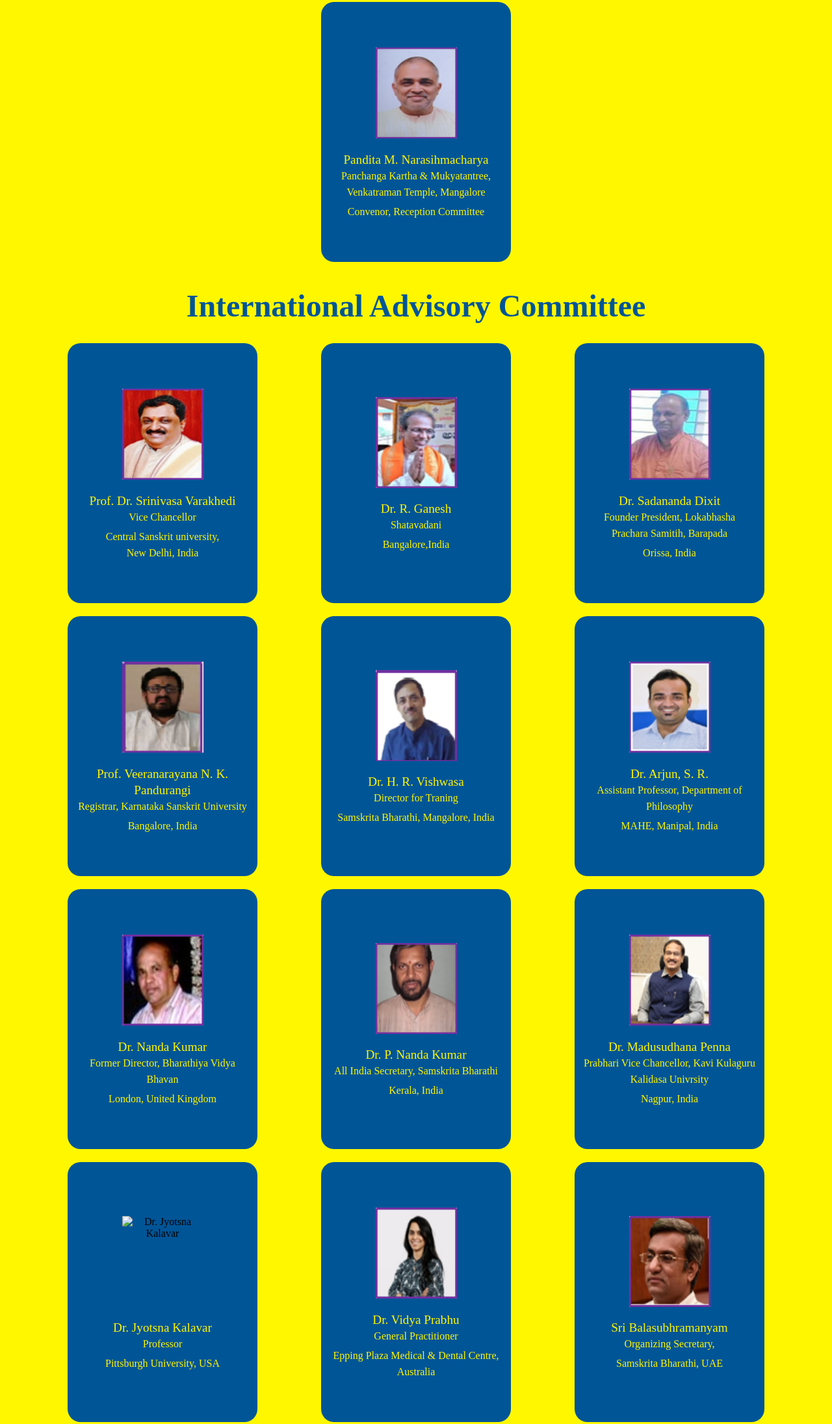
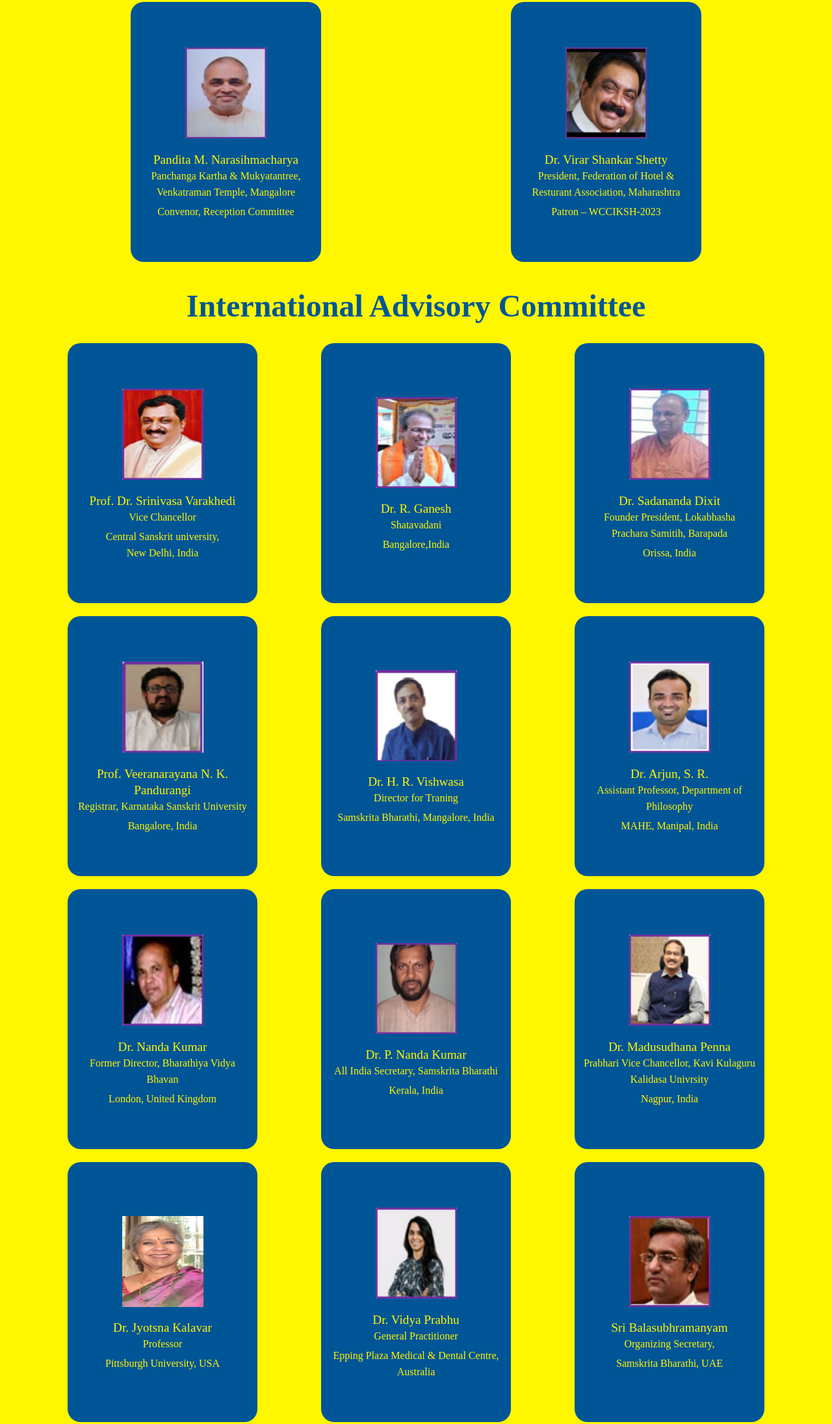
Before and after one commit to vadithya16/suconference, a plain HTML site: page index.html in a window 1280 px wide. Shown: the part 3036-5227 px from the top of the page at 65% size. Drawn offline with Linux system fonts and the light colour scheme; a web font is replaced by a local one.

Commit message:
Add files via upload

```diff
--- a/index.html
+++ b/index.html
@@ -208,11 +208,17 @@ Linkedin: https://www.linkedin.com/in/adithya-v-8b5531198/ -->
 				</div>
 
 				<div class="div-patron-box">
-						 <div class="patroncard">
+					<div class="patroncard">
 						<img src="images/narasihmacharya.png" class="patron-img" alt="Pandita M. Narasihmacharya">
 						<p class="ppatron-head">Pandita M. Narasihmacharya</p>
 						<p class="ppatron-head subhead">Panchanga Kartha & Mukyatantree,<br>Venkatraman Temple, Mangalore</p>
 						<p class="ppatron-head subhead">Convenor, Reception Committee</p>
+					</div>
+					<div class="patroncard">
+						<img src="images/virar.png" class="patron-img" alt="Pandita M. Narasihmacharya">
+						<p class="ppatron-head">Dr. Virar Shankar Shetty</p>
+						<p class="ppatron-head subhead">President, Federation of Hotel &<br> Resturant Association, Maharashtra </p>
+						<p class="ppatron-head subhead">Patron – WCCIKSH-2023</p>
 					</div>
 				</div>
 
@@ -253,7 +259,7 @@ Linkedin: https://www.linkedin.com/in/adithya-v-8b5531198/ -->
 						<p class="ppatron-head subhead">Samskrita Bharathi, Mangalore, India</p>
 					</div>
 					<div class="patroncard">
-						<img src="images/Arjun.png" class="patron-img" alt="Dr. Arjun, S. R.">
+						<img src="images/arjun.png" class="patron-img" alt="Dr. Arjun, S. R.">
 						<p class="ppatron-head">Dr. Arjun, S. R.</p>
 						<p class="ppatron-head subhead">Assistant Professor, Department of Philosophy</p>
 						<p class="ppatron-head subhead">MAHE, Manipal, India</p>
@@ -283,7 +289,7 @@ Linkedin: https://www.linkedin.com/in/adithya-v-8b5531198/ -->
 
 				<div class="div-patron-box">
 						 <div class="patroncard">
-						<img src="images/jyotsna.png" class="patron-img" alt="Dr. Jyotsna Kalavar">
+						<img src="images/jyotsna.jpeg" class="patron-img" alt="Dr. Jyotsna Kalavar">
 						<p class="ppatron-head">Dr. Jyotsna Kalavar</p>
 						<p class="ppatron-head subhead">Professor</p>
 						<p class="ppatron-head subhead">Pittsburgh University, USA</p>
```
